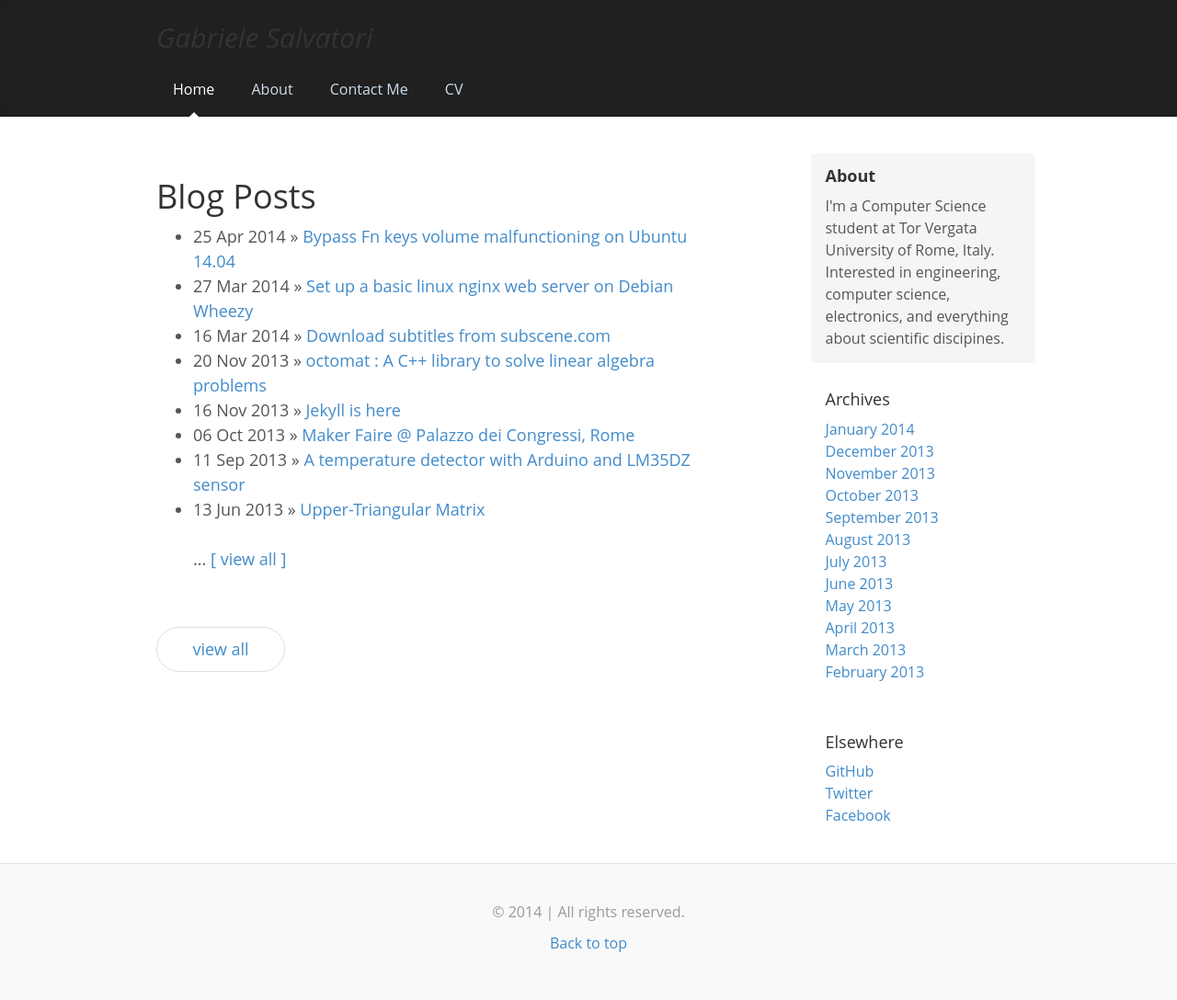
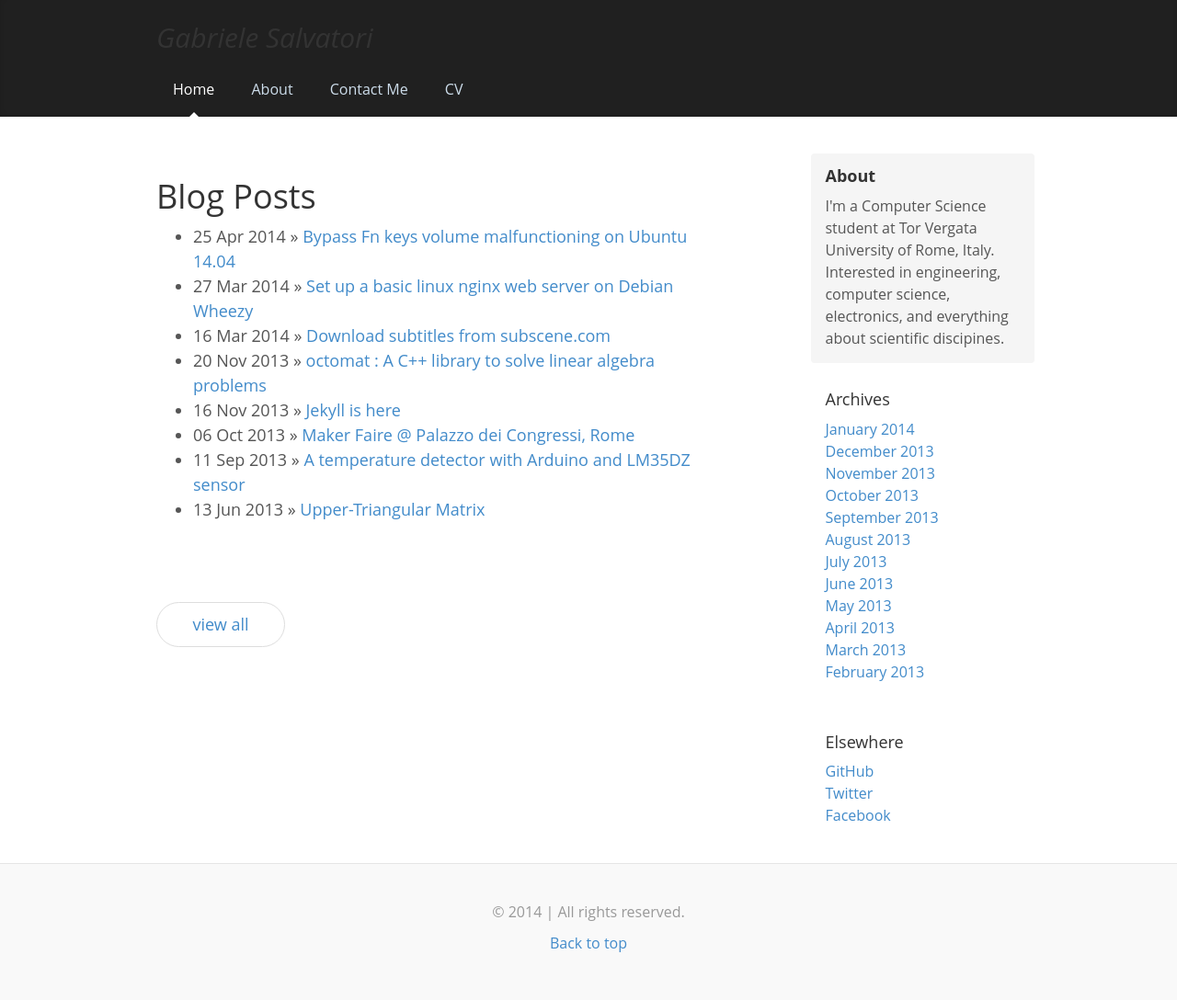
Before and after one commit to gsalvatori/salvatorigabriele.com, a Jekyll site: the page built from index.html, in a window 1280 px wide. Shown: the whole page at 92% size. Built offline with Jekyll 4.4.1, drawn with Linux system fonts in a browser that asks for light colours; nearby versions of some CDN libraries; library files that are not in the unit come from our copies; Markdown is read by kramdown in place of the engine named in the settings.

Commit message:
Update index.html

```diff
--- a/index.html
+++ b/index.html
@@ -13,8 +13,6 @@ title: salvatorigabriele.com
       <li><span>{{ post.date | date_to_string }}</span> &raquo; <a href="{{ post.url }}">{{ post.title }}</a></li>
     {% endfor %}
     <br>
-    ...
-    <a href="allarticles.html">[ view all ]</a>
   </ul>
 </div>
 
```
